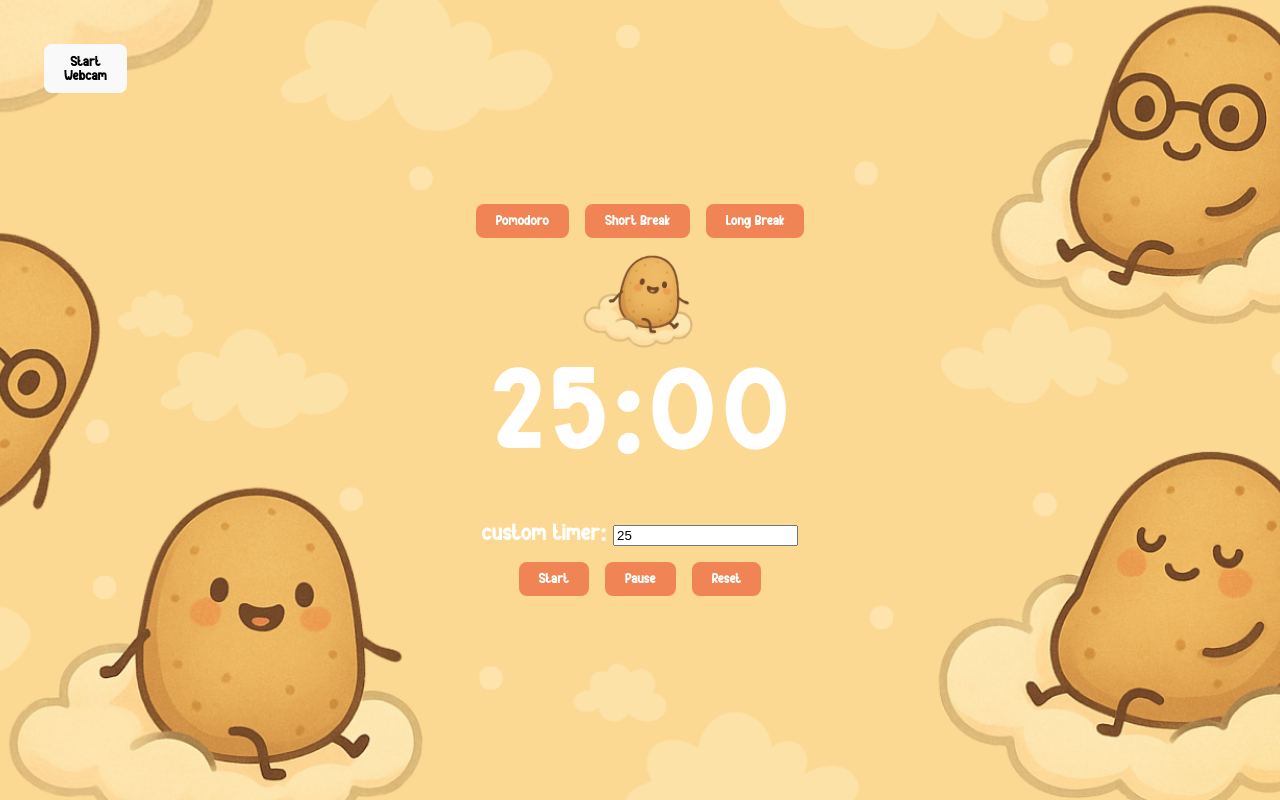
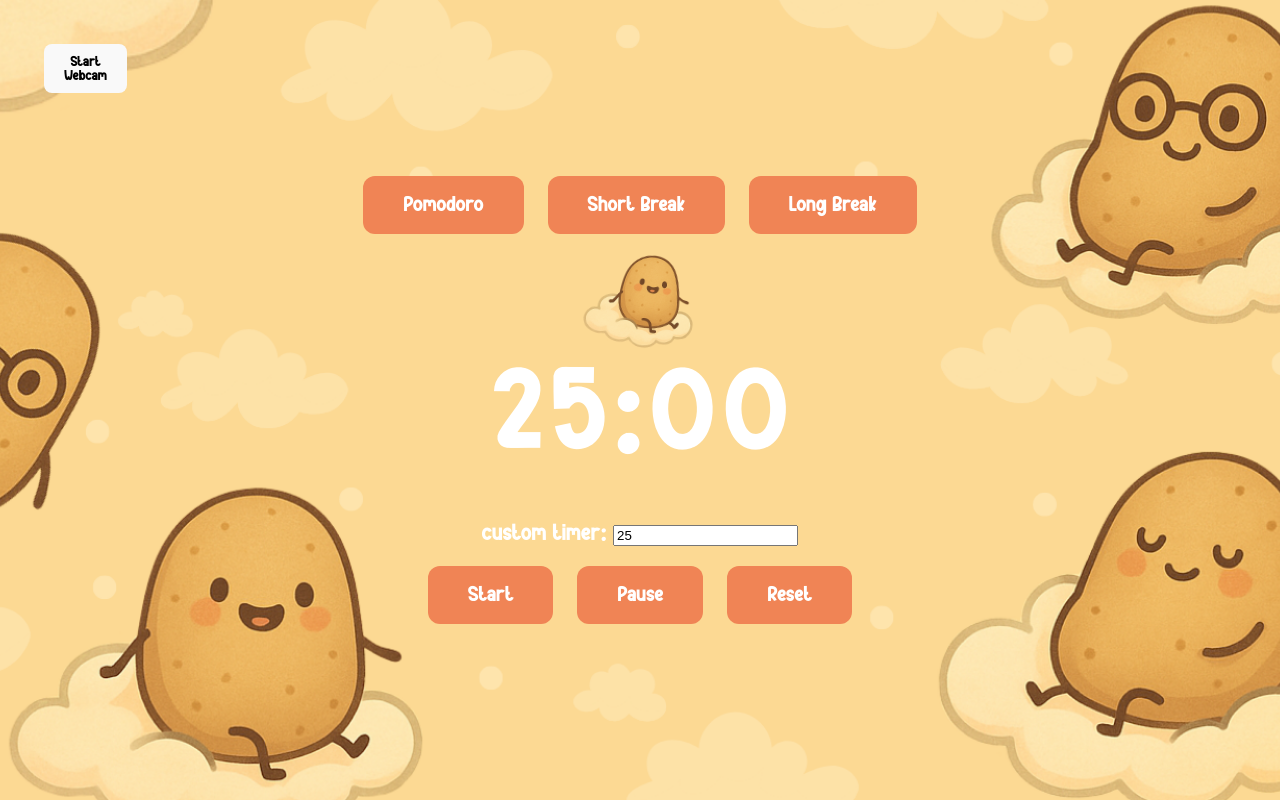
Before and after one commit to S3RG101/2025-intern-hackathon, a React (Create React App) app: page / in a window 1280 px wide. Built offline with nearby package versions, Linux system fonts and the light colour scheme.

Commit message:
minor bug fixes and button styling

```diff
--- a/src/timer-buttons-styling.css
+++ b/src/timer-buttons-styling.css
@@ -1,11 +1,11 @@
 .timer-buttons button {
-  margin: 8px;
-  padding: 10px 20px;
-  border-radius: 8px;
+  margin: 12px;
+  padding: 18px 40px; /*changes size of orange buttons*/
+  border-radius: 12px;
   border: none;
   background: #F08455;
   color: #fff;
-  font-size: 1rem;
+  font-size: 1.5rem;
   cursor: pointer;
   transition: background 0.2s;
 }
--- a/src/timer.jsx
+++ b/src/timer.jsx
@@ -67,7 +67,16 @@ const Timer = ({ characterSrc = process.env.PUBLIC_URL + '/happyani.png' }) => {
         <button onClick={() => switchTimer("Long Break")}>Long Break</button>
       </div>
       <div style={{ margin: '0' }}>
-        <img src={characterSrc} alt="Potato Animation" className="potato-wobble" style={{ width: '110px', height: 'auto', display: 'block', margin: '0 auto', marginBottom: '-10px' }} />
+        <img
+          src={characterSrc}
+          alt="Potato Animation"
+          className="potato-wobble"
+          style={{ width: '110px', height: 'auto', display: 'block', margin: '0 auto', marginBottom: '-10px' }}
+          onError={e => { /* In case image decides not to load, the default is happy potatoe animation */
+            e.target.onerror = null;
+            e.target.src = process.env.PUBLIC_URL + '/happyani.png';
+          }}
+        />
       </div>
       <h1 style={{ fontSize: '5em', margin: '0 0 0.2em 0' }}>
         {String(minutes).padStart(2, "0")}:{String(seconds).padStart(2, "0")}
```
